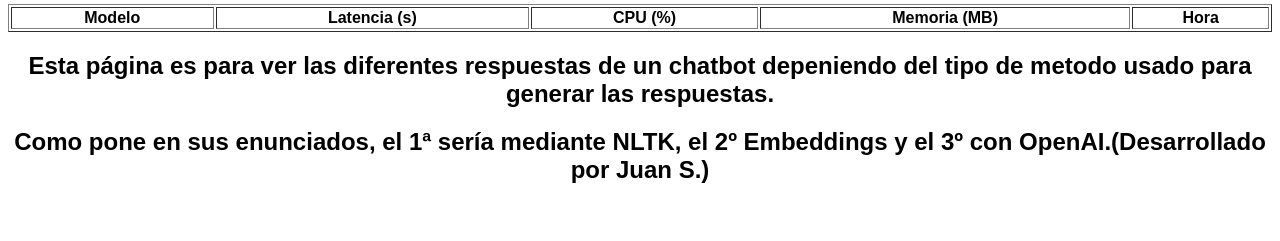
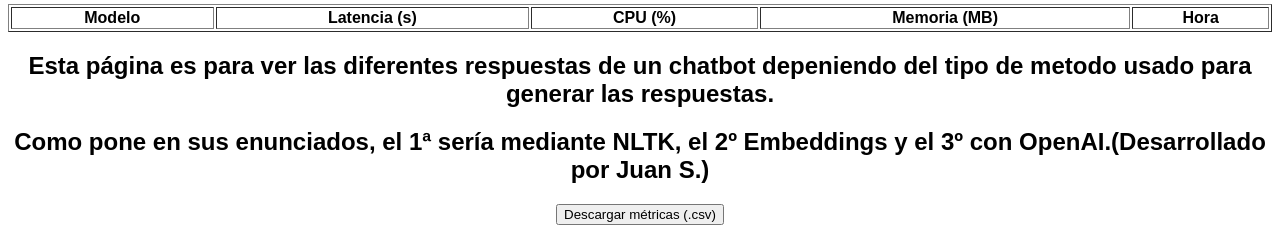
Before and after one commit to jsilvoso/TFG_Chatbot_JuanSilvoso_UCAV, a Flask app: page / in a window 1280 px wide. Shown: the part 568-809 px from the top of the page. Before the commit the page ends 751 px from the top, so only its background shows below. Run offline with Flask 2, Linux system fonts and the light colour scheme; lists and menus that the app fills with data are empty.

Commit message:
Mejorando métricas v2.0

```diff
--- a/app.py
+++ b/app.py
@@ -11,7 +11,7 @@ import time
 import psutil
 from collections import deque
 import csv
-
+from flask import send_file
 
 load_dotenv()
 
@@ -182,6 +182,16 @@ def api_metricas():
 
     return jsonify(resultado)
 
+@app.route("/descargar_metricas")
+def descargar_metricas():
+    archivo = "metricas.csv"
+    if not os.path.exists(archivo):
+        # Si no existe, crea uno vacío con cabecera
+        with open(archivo, mode="w", newline="", encoding="utf-8") as f:
+            writer = csv.DictWriter(f, fieldnames=["modelo", "latencia", "cpu", "memoria", "timestamp"])
+            writer.writeheader()
+    return send_file(archivo, as_attachment=True)
+
 if __name__ == "__main__":
     port = int(os.environ.get("PORT", 5000))
     app.run(host="0.0.0.0", port=port)
--- a/templates/index.html
+++ b/templates/index.html
@@ -124,5 +124,11 @@ function actualizarMetricas() {
         metodo usado para generar las respuestas. </h2>
     <h2>Como pone en sus enunciados, el 1ª sería mediante NLTK, el 2º Embeddings y el 3º con OpenAI.(Desarrollado por Juan S.)</h2>
 
+<p>
+    <a href="/descargar_metricas" download>
+        <button>Descargar métricas (.csv)</button>
+    </a>
+</p>
+
 </body>
 </html>
```
